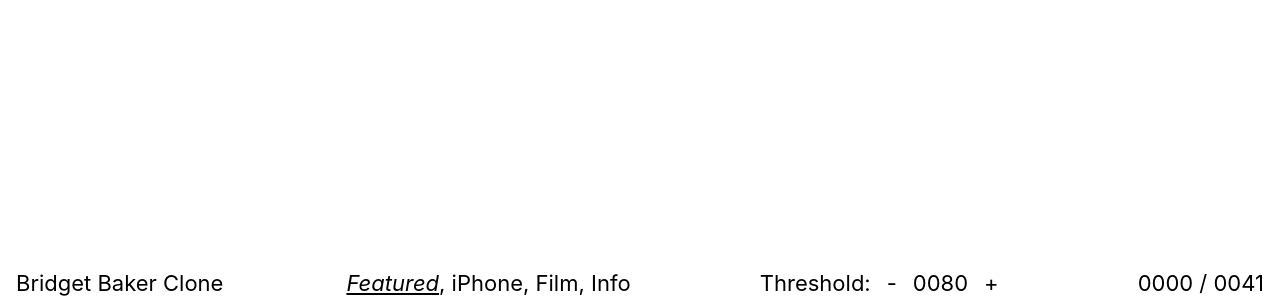
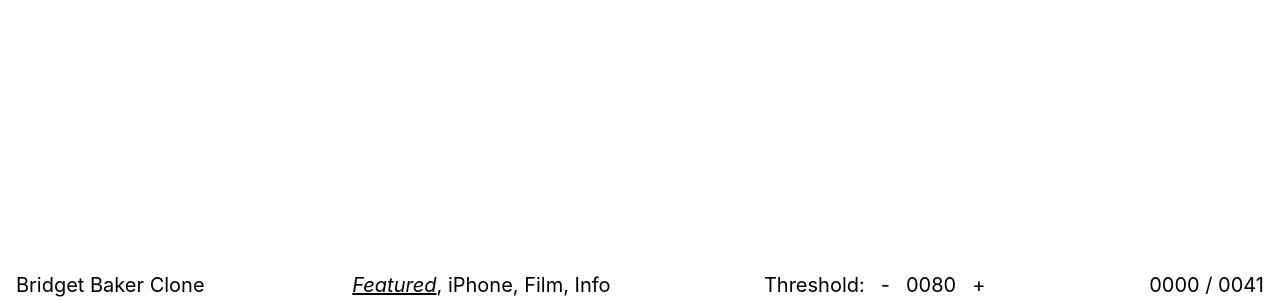
Before and after one commit to d4cho/bridget-pictures-clone, a React (Create React App) app: page / in a window 1280 px wide. Shown: the part 500-800 px from the top of the page. Built offline with nearby package versions, Linux system fonts and the light colour scheme.

Commit message:
footer font size to 20px

```diff
--- a/src/components/Footer/Footer.scss
+++ b/src/components/Footer/Footer.scss
@@ -9,7 +9,7 @@
     display: flex;
     justify-content: space-between;
     align-items: center;
-    font-size: 22px;
+    font-size: 20px;
     padding: 0 16px;
     user-select: none;
 
```
